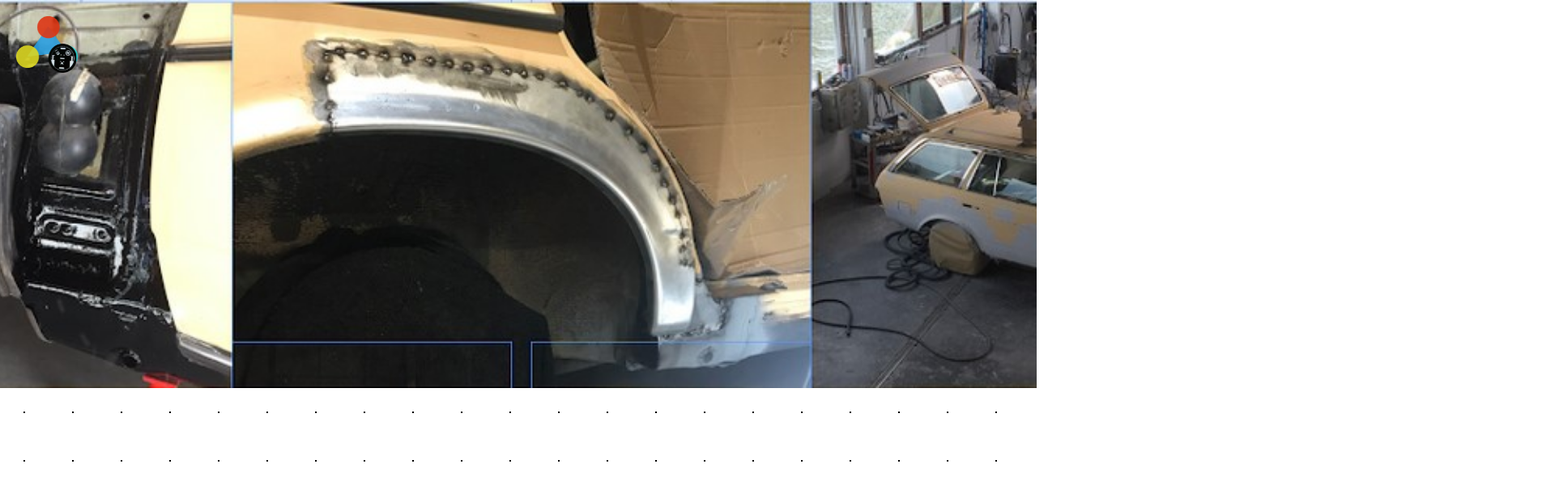
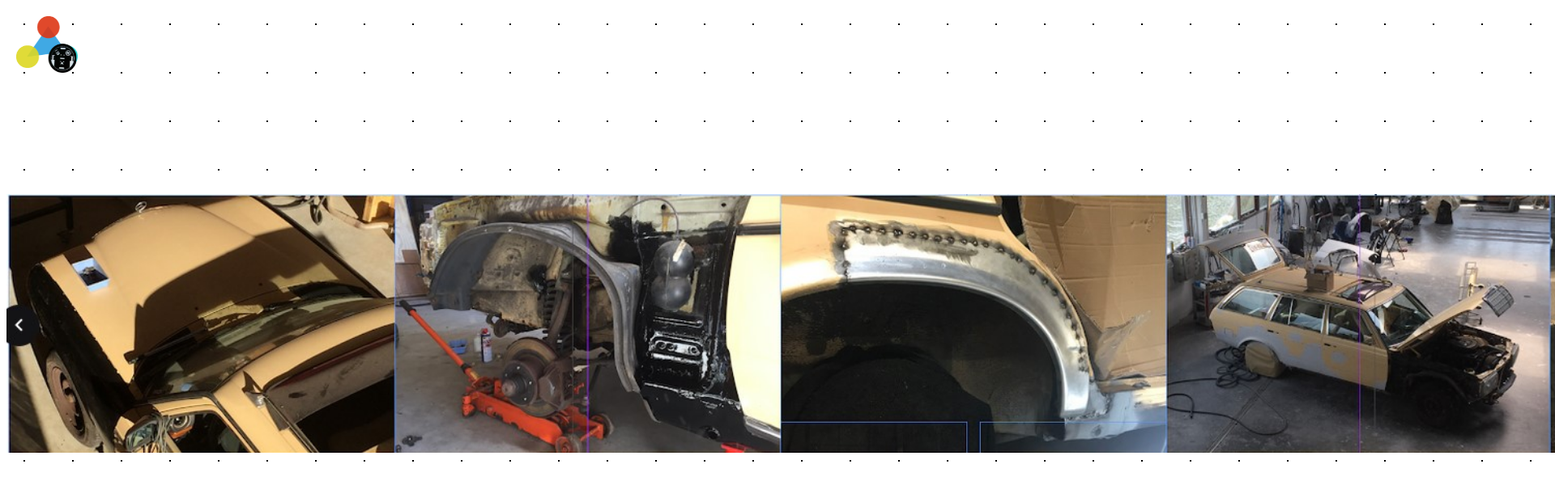
Before and after one commit to sbalk/Waltsite, a SvelteKit app: page /DesignPage/cncptmoto in a window 1280 px wide. Shown: the top 616 px of the page at 81% size, 1920 px wide, since content can reach past the window. Built offline with nearby package versions, Linux system fonts and the light colour scheme.

Commit message:
Refactor layout and design pages and fix horizontal scroll

```diff
--- a/src/routes/+layout.svelte
+++ b/src/routes/+layout.svelte
@@ -1,9 +1,5 @@
 <script>
 	import { base } from '$app/paths';
-	// import triangle from '$lib/Triangle_Menu_v1.webp';
-	import ster from '$lib/ContactStar_v1.webp';
-	import logo from '$lib/Logo_v1.webp';
-	// Add your JavaScript here
 </script>
 
 <a href="{base}/" class="home-button">
@@ -17,9 +13,8 @@
 </a>
 
 <style>
-	/* Add your styles here */
 	.home-button {
-		position: absolute;
+		position: fixed;
 		top: 20px;
 		left: 20px;
 	}
@@ -27,12 +22,8 @@
 		width: 60%;
 		height: 60%;
 	}
-	/* .email-button img {
-		width: 10%;
-		height: 10%;
-	} */
 	.email-button {
-		position: absolute;
+		position: fixed;
 		bottom: 50px;
 		right: 50px;
 	}
--- a/src/routes/+page.svelte
+++ b/src/routes/+page.svelte
@@ -59,6 +59,7 @@
 	options={particlesConfig}
 	on:particlesLoaded={onParticlesLoaded}
 />
+
 <!-- <svelte:component
 	this="{ParticlesComponent}"
 	id="tsparticles"
--- a/src/routes/DesignPage/cncptmoto/+page.svelte
+++ b/src/routes/DesignPage/cncptmoto/+page.svelte
@@ -3,52 +3,18 @@
 </script>
 
 <div class="scroll-container">
-    <!-- <div class="scroll-div">
-        <div class="scroll-div"> -->
-            <img class="image" src="{base}/sub_project1.jpg" alt="asdf" />
-        <!-- </div>
-    </div> -->
+		<img class="image" src="{base}/sub_project1.jpg" alt="asdf" />
 </div>
 
 <style>
-	.scroll-container {
-		/* height: 100vh; */
-		/* scroll-snap-type: y mandatory; */
-        overflow-x: scroll;
-		display: flex;
-		justify-content: center;
-		align-items: center;
+	.image {
+		top: 30vh;
+		position: absolute;
+		height: 40vh;
+		/* overflow-x: scroll; */
 	}
-	.scroll-div {
-		display: flex;
-		justify-content: center;
-		align-items: center;
-		height: 70vh;
-		scroll-snap-align: center;
-	}
-	.text-div {
-		display: flex;
-		justify-content: center;
-		align-items: center;
-		height: 60vh;
-		width: 40vh;
-	}
-	.text-block {
-		display: flex;
-		flex-direction: column;
-		justify-content: center;
-		align-items: left;
-		height: 60vh;
-	}
-	.image {
-		/* display: flex;
-		justify-content: center;
-		align-items: center; */
-		height: 60vh;
-        /* overflow-x: scroll; */
-	}
-	:global(body) {
+	/* :global(body) {
 		margin: 0;
 		padding: 0;
-	}
+	} */
 </style>
```
Also changed, not shown: src/routes/DesignPage/+page.svelte (+0 -7 lines).
